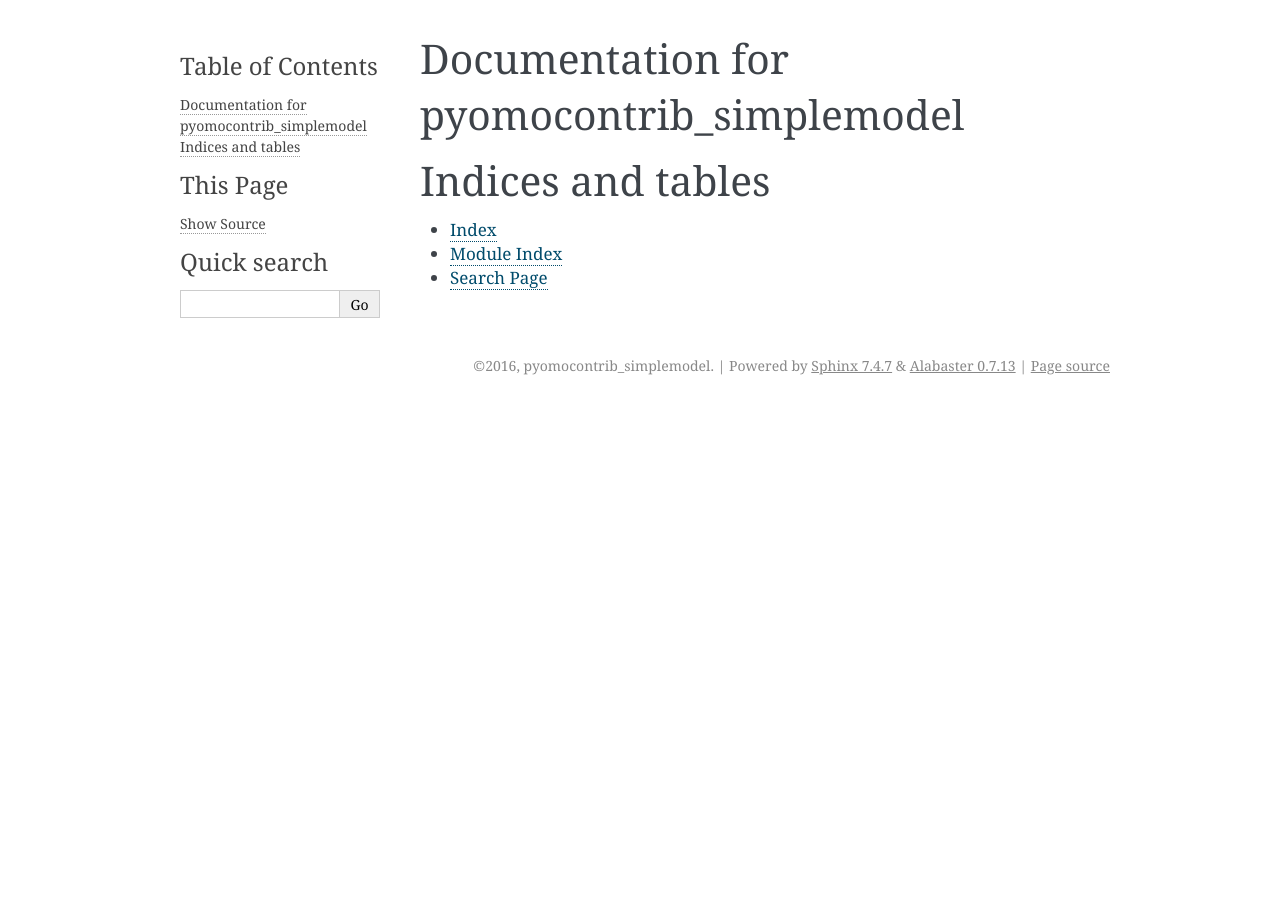
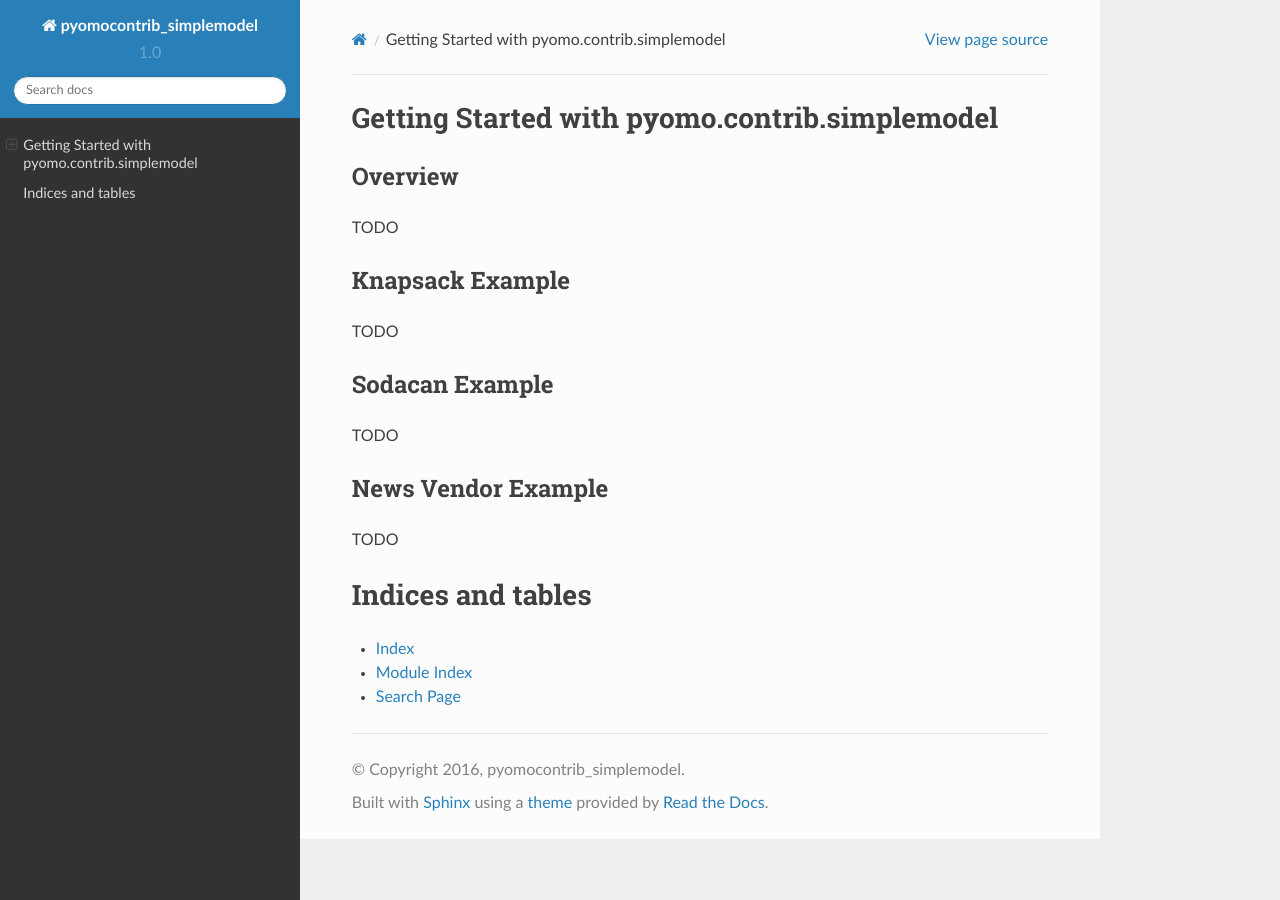
Before and after one commit to or-fusion/pyomo_simplemodel, a Sphinx documentation site: the page built from doc/index.rst, in a window 1280 px wide. Built offline with Sphinx 7.4.7 and the Read the Docs theme 2.0.0, drawn with Linux system fonts in a browser that asks for light colours.

Commit message:
Misc edits

```diff
--- a/doc/conf.py
+++ b/doc/conf.py
@@ -12,6 +12,9 @@
 #
 # All configuration values have a default; values that are commented out
 # serve to show the default.
+
+import os
+import sys
 
 # If extensions (or modules to document with autodoc) are in another directory,
 # add these directories to sys.path here. If the directory is relative to the
@@ -34,8 +37,11 @@
 extensions = ['sphinx.ext.autodoc',
     'sphinx.ext.coverage',
     'sphinx.ext.mathjax',
+    'sphinx.ext.viewcode',
     'sphinx.ext.ifconfig']
     #'sphinx.ext.githubpages']
+
+viewcode_import = True
 
 # Add any paths that contain templates here, relative to this directory.
 templates_path = ['_templates']
@@ -50,9 +56,9 @@ source_suffix = '.rst'
 master_doc = 'index'
 
 # General information about the project.
-project = 'pyomocontrib_simplemodel'
-copyright = '2016, pyomocontrib_simplemodel'
-author = 'pyomocontrib_simplemodel'
+project = u'pyomocontrib_simplemodel'
+copyright = u'2016, pyomocontrib_simplemodel'
+author = u'pyomocontrib_simplemodel'
 
 # The version info for the project you're documenting, acts as replacement for
 # |version| and |release|, also used in various other places throughout the
@@ -87,7 +93,15 @@ todo_include_todos = False
 # The theme to use for HTML and HTML Help pages.  See the documentation for
 # a list of builtin themes.
 #
-html_theme = 'alabaster'
+#html_theme = 'alabaster'
+on_rtd = os.environ.get('READTHEDOCS', None) == 'True'
+
+if not on_rtd:  # only import and set the theme if we're building docs locally
+    import sphinx_rtd_theme
+    html_theme = 'sphinx_rtd_theme'
+    html_theme_path = [sphinx_rtd_theme.get_html_theme_path()]
+else:
+    html_theme = 'default'
 
 # Theme options are theme-specific and customize the look and feel of a theme
 # further.  For a list of options available for each theme, see the
@@ -131,8 +145,8 @@ latex_elements = {
 # (source start file, target name, title,
 #  author, documentclass [howto, manual, or own class]).
 latex_documents = [
-    (master_doc, 'pyomocontrib_simplemodel.tex', 'pyomo\\_simplemodel Documentation',
-     'pyomo\\_simplemodel', 'manual'),
+    (master_doc, 'pyomocontrib_simplemodel.tex', 'pyomocontrib\\_simplemodel Documentation',
+     'pyomocontrib\\_simplemodel', 'manual'),
 ]
 
 
--- a/doc/index.rst
+++ b/doc/index.rst
@@ -3,8 +3,30 @@
    You can adapt this file completely to your liking, but it should at least
    contain the root `toctree` directive.
 
-Documentation for pyomocontrib_simplemodel
-==========================================
+Getting Started with pyomo.contrib.simplemodel
+==============================================
+
+Overview
+--------
+
+TODO
+
+Knapsack Example
+----------------
+
+TODO
+
+Sodacan Example
+---------------
+
+TODO
+
+News Vendor Example
+-------------------
+
+TODO
+
+
 
 .. toctree::
    :maxdepth: 2
```
